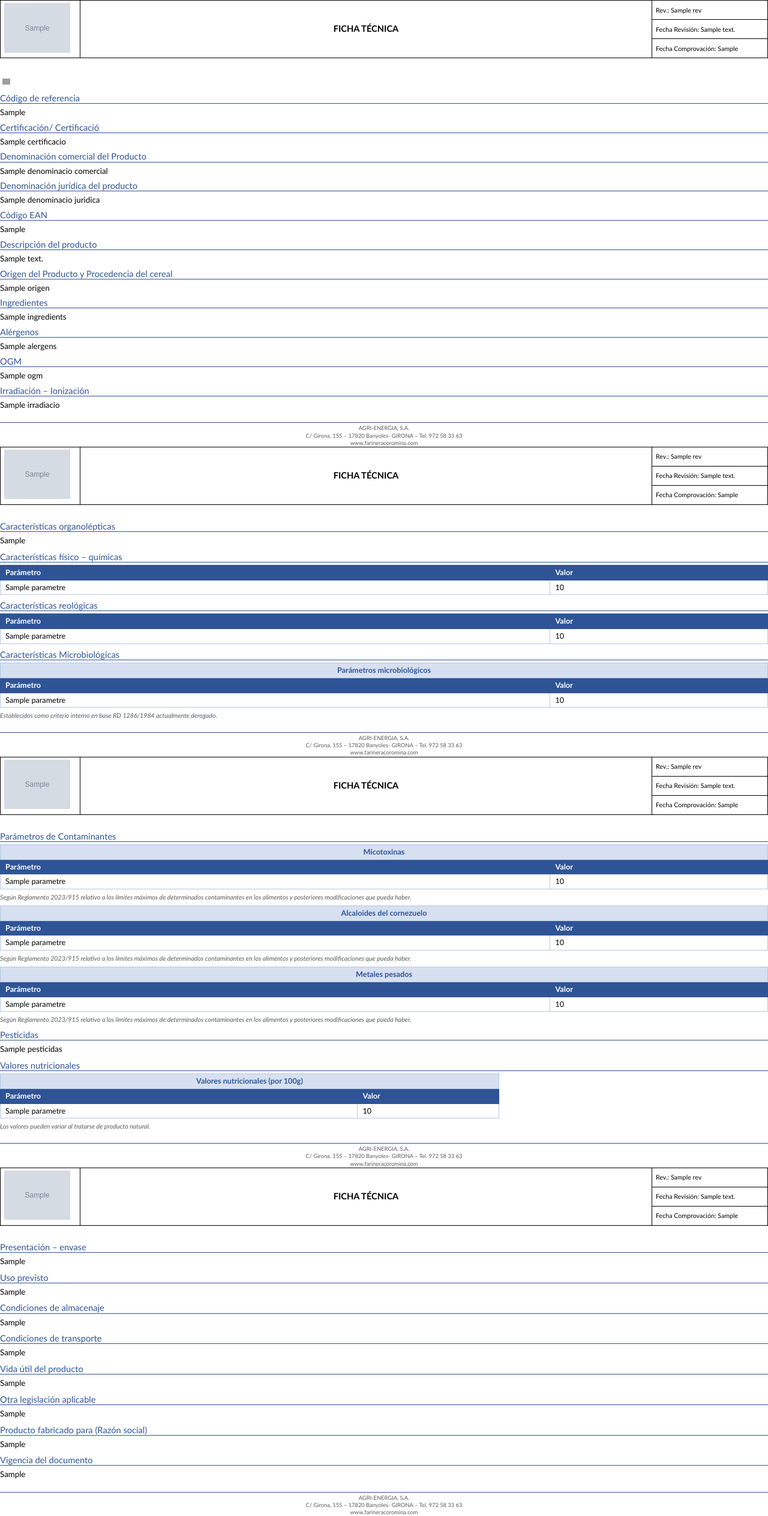
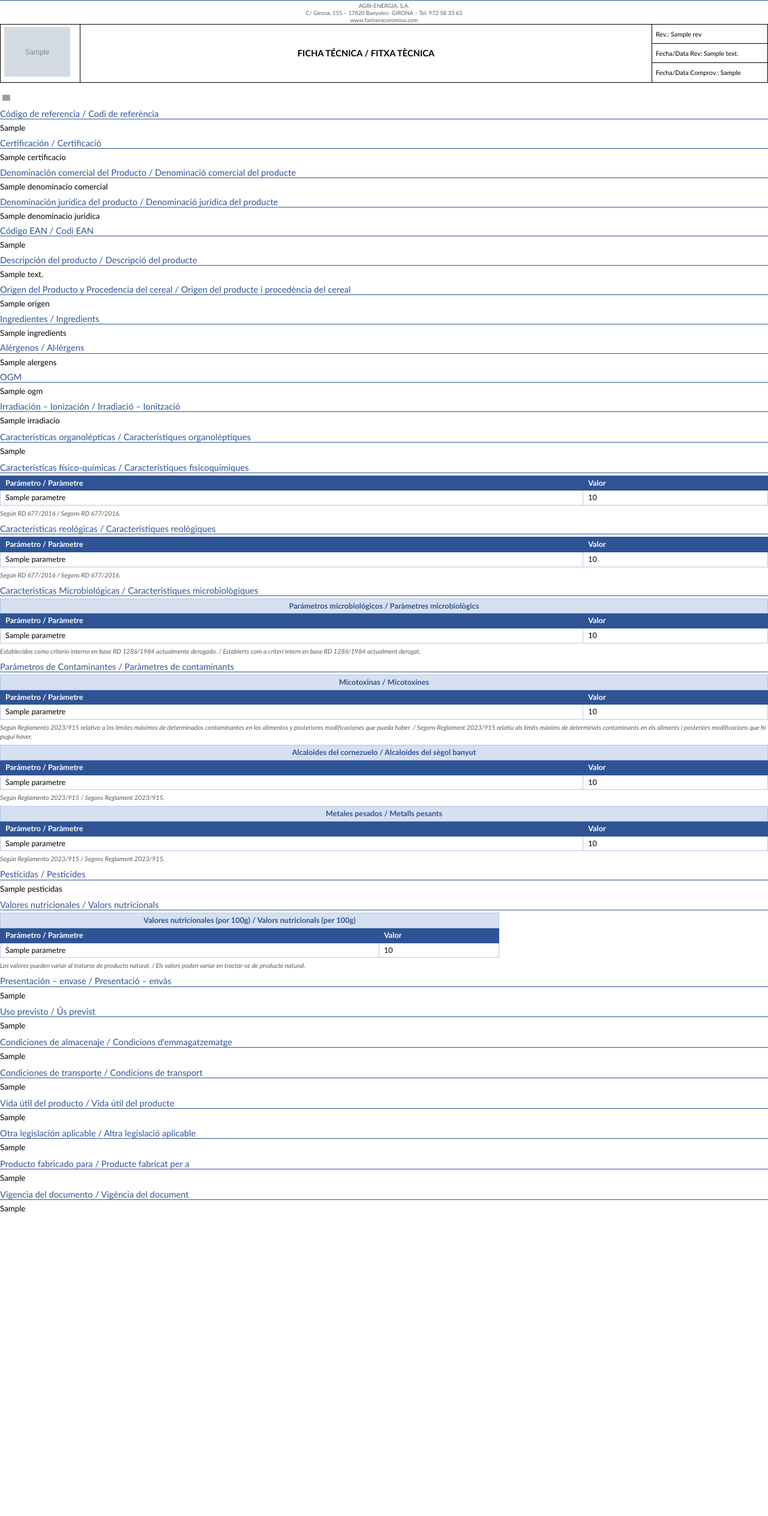
Before and after one commit to ohijazo/FitxesTecniques, a Flask app: template backend/app/templates/fitxa_tecnica.html in a window 1280 px wide. Shown: the whole page at 60% size. After the commit the page ends 2023 px from the top, so only its background shows below. Run offline with Flask 3, Linux system fonts and the light colour scheme; the template is opened without the code that fills it: most values are stand-ins (such as "Sample title", 1, 10 or a date in 2020); grey boxes marked "Sample" are stand-in pictures; grey boxes are pictures that could not be loaded.

Commit message:
Rewrite PDF template: continuous flow without forced page breaks
The PDF now flows continuously like the FTP PDF original:
- Removed all page-break-before and repeated headers/footers
- Content flows naturally from one page to the next
- Footer repeated automatically on every page via @page @frame
- Header only appears once at the top
- No more blank spaces at bottom of intermediate pages
- All labels now bilingual (Spanish / Catalan)
- Notes after tables bilingual

Co-Authored-By: Claude Opus 4.6 (1M context) <noreply@anthropic.com>

```diff
--- a/backend/app/templates/fitxa_tecnica.html
+++ b/backend/app/templates/fitxa_tecnica.html
@@ -5,7 +5,15 @@
 <style>
   @page {
     size: A4;
-    margin: 18mm 18mm 22mm 18mm;
+    margin: 18mm 18mm 25mm 18mm;
+
+    @frame footer {
+      -pdf-frame-content: page-footer;
+      bottom: 0mm;
+      margin-left: 18mm;
+      margin-right: 18mm;
+      height: 15mm;
+    }
   }
 
   body {
@@ -20,7 +28,7 @@
   .header-table {
     width: 100%;
     border-collapse: collapse;
-    margin-bottom: 28px;
+    margin-bottom: 14px;
   }
   .header-table td {
     vertical-align: middle;
@@ -63,7 +71,7 @@
     text-align: justify;
   }
 
-  /* -- Títols de secció (blau + línia, mateixa apparença) -- */
+  /* -- Títols de secció -- */
   .section-title {
     color: #2F5496;
     font-size: 11pt;
@@ -130,46 +138,37 @@
     font-style: italic;
   }
 
-  /* -- Peu de pàgina -- */
-  .footer {
-    text-align: center;
-    font-size: 7pt;
-    color: #595959;
-    border-top: 1px solid #2F5496;
-    padding-top: 3px;
-    margin-top: 20px;
-    line-height: 1.3;
-  }
-
   .note {
     font-size: 8pt;
     color: #595959;
     font-style: italic;
     margin: 1px 0 6px 0;
   }
-
-  .page-break {
-    page-break-before: always;
-  }
 </style>
 </head>
 <body>
 
-<!-- ==================== PÀGINA 1 ==================== -->
+<!-- Peu de pàgina repetit a totes les pàgines -->
+<div id="page-footer" style="text-align: center; font-size: 7pt; color: #595959; border-top: 1px solid #2F5496; padding-top: 3px; line-height: 1.3;">
+  AGRI-ENERGIA, S.A.<br>
+  C/ Girona, 155 – 17820 Banyoles- GIRONA – Tel. 972 58 33 63<br>
+  www.farineracoromina.com
+</div>
 
+<!-- Capçalera (només una vegada) -->
 <table class="header-table">
   <tr>
     <td class="header-logo" rowspan="3">
       <img src="{{ logo_path }}" alt="Logo">
     </td>
-    <td class="header-title" rowspan="3">FICHA TÉCNICA</td>
+    <td class="header-title" rowspan="3">FICHA TÉCNICA / FITXA TÈCNICA</td>
     <td class="header-meta">Rev.: {{ rev }}</td>
   </tr>
   <tr>
-    <td class="header-meta">Fecha Revisión: {{ data_revisio }}</td>
+    <td class="header-meta">Fecha/Data Rev: {{ data_revisio }}</td>
   </tr>
   <tr>
-    <td class="header-meta">Fecha Comprovación: {{ data_comprovacio }}</td>
+    <td class="header-meta">Fecha/Data Comprov.: {{ data_comprovacio }}</td>
   </tr>
 </table>
 
@@ -185,146 +184,114 @@
 </table>
 {% endif %}
 
-<div class="field-label">Código de referencia</div>
+<!-- Identificació del producte -->
+<div class="field-label">Código de referencia / Codi de referència</div>
 <div class="field-value">{{ codi_referencia }}</div>
 
 {% if certificacio %}
-<div class="field-label">Certificación/ Certificació</div>
+<div class="field-label">Certificación / Certificació</div>
 <div class="field-value">{{ certificacio }}</div>
 {% endif %}
 
-<div class="field-label">Denominación comercial del Producto</div>
+<div class="field-label">Denominación comercial del Producto / Denominació comercial del producte</div>
 <div class="field-value">{{ denominacio_comercial }}</div>
 
-<div class="field-label">Denominación jurídica del producto</div>
+<div class="field-label">Denominación jurídica del producto / Denominació jurídica del producte</div>
 <div class="field-value">{{ denominacio_juridica }}</div>
 
 {% if codi_ean %}
-<div class="field-label">Código EAN</div>
+<div class="field-label">Código EAN / Codi EAN</div>
 <div class="field-value">{{ codi_ean }}</div>
 {% endif %}
 
-<div class="field-label">Descripción del producto</div>
+<div class="field-label">Descripción del producto / Descripció del producte</div>
 <div class="field-value">{{ descripcio }}</div>
 
-<div class="field-label">Origen del Producto y Procedencia del cereal</div>
+<div class="field-label">Origen del Producto y Procedencia del cereal / Origen del producte i procedència del cereal</div>
 <div class="field-value">{{ origen }}</div>
 
-<div class="field-label">Ingredientes</div>
+<div class="field-label">Ingredientes / Ingredients</div>
 <div class="field-value">{{ ingredients }}</div>
 
-<div class="field-label">Alérgenos</div>
+<div class="field-label">Alérgenos / Al·lèrgens</div>
 <div class="field-value">{{ alergens }}</div>
 
 <div class="field-label">OGM</div>
 <div class="field-value">{{ ogm }}</div>
 
-<div class="field-label">Irradiación – Ionización</div>
+<div class="field-label">Irradiación – Ionización / Irradiació – Ionització</div>
 <div class="field-value">{{ irradiacio }}</div>
 
-<div class="footer">
-  AGRI-ENERGIA, S.A.<br>
-  C/ Girona, 155 – 17820 Banyoles- GIRONA – Tel. 972 58 33 63<br>
-  www.farineracoromina.com
-</div>
-
-<!-- ==================== PÀGINA 2 ==================== -->
-<div class="page-break"></div>
-
-<table class="header-table">
-  <tr>
-    <td class="header-logo" rowspan="3"><img src="{{ logo_path }}" alt="Logo"></td>
-    <td class="header-title" rowspan="3">FICHA TÉCNICA</td>
-    <td class="header-meta">Rev.: {{ rev }}</td>
-  </tr>
-  <tr><td class="header-meta">Fecha Revisión: {{ data_revisio }}</td></tr>
-  <tr><td class="header-meta">Fecha Comprovación: {{ data_comprovacio }}</td></tr>
-</table>
-
-<div class="section-title">Características organolépticas</div>
+<!-- Característiques -->
+<div class="section-title">Características organolépticas / Característiques organolèptiques</div>
 <div class="field-value">{{ caract_organoleptiques }}</div>
 
-<div class="section-title">Características físico – químicas</div>
+<div class="section-title">Características físico-químicas / Característiques fisicoquímiques</div>
 <table class="param-table">
-  <tr><th>Parámetro</th><th>Valor</th></tr>
+  <tr><th>Parámetro / Paràmetre</th><th>Valor</th></tr>
   {% for row in fisicoquimiques %}
   <tr><td>{{ row.parametre }}</td><td>{{ row.valor }}</td></tr>
   {% endfor %}
 </table>
+<div class="note">Según RD 677/2016 / Segons RD 677/2016.</div>
 
-<div class="section-title">Características reológicas</div>
+<div class="section-title">Características reológicas / Característiques reològiques</div>
 <table class="param-table">
-  <tr><th>Parámetro</th><th>Valor</th></tr>
+  <tr><th>Parámetro / Paràmetre</th><th>Valor</th></tr>
   {% for row in reologiques %}
   <tr><td>{{ row.parametre }}</td><td>{{ row.valor }}</td></tr>
   {% endfor %}
 </table>
+<div class="note">Según RD 677/2016 / Segons RD 677/2016.</div>
 
-<div class="section-title">Características Microbiológicas</div>
+<div class="section-title">Características Microbiológicas / Característiques microbiològiques</div>
 <table class="param-table">
-  <tr><td colspan="2" class="table-subtitle">Parámetros microbiológicos</td></tr>
-  <tr><th>Parámetro</th><th>Valor</th></tr>
+  <tr><td colspan="2" class="table-subtitle">Parámetros microbiológicos / Paràmetres microbiològics</td></tr>
+  <tr><th>Parámetro / Paràmetre</th><th>Valor</th></tr>
   {% for row in microbiologiques %}
   <tr><td>{{ row.parametre }}</td><td>{{ row.valor }}</td></tr>
   {% endfor %}
 </table>
-<div class="note">Establecidos como criterio interno en base RD 1286/1984 actualmente derogado.</div>
+<div class="note">Establecidos como criterio interno en base RD 1286/1984 actualmente derogado. / Establerts com a criteri intern en base RD 1286/1984 actualment derogat.</div>
 
-<div class="footer">
-  AGRI-ENERGIA, S.A.<br>
-  C/ Girona, 155 – 17820 Banyoles- GIRONA – Tel. 972 58 33 63<br>
-  www.farineracoromina.com
-</div>
-
-<!-- ==================== PÀGINA 3 ==================== -->
-<div class="page-break"></div>
-
-<table class="header-table">
-  <tr>
-    <td class="header-logo" rowspan="3"><img src="{{ logo_path }}" alt="Logo"></td>
-    <td class="header-title" rowspan="3">FICHA TÉCNICA</td>
-    <td class="header-meta">Rev.: {{ rev }}</td>
-  </tr>
-  <tr><td class="header-meta">Fecha Revisión: {{ data_revisio }}</td></tr>
-  <tr><td class="header-meta">Fecha Comprovación: {{ data_comprovacio }}</td></tr>
-</table>
-
-<div class="section-title">Parámetros de Contaminantes</div>
+<!-- Contaminants -->
+<div class="section-title">Parámetros de Contaminantes / Paràmetres de contaminants</div>
 
 <table class="param-table">
-  <tr><td colspan="2" class="table-subtitle">Micotoxinas</td></tr>
-  <tr><th>Parámetro</th><th>Valor</th></tr>
+  <tr><td colspan="2" class="table-subtitle">Micotoxinas / Micotoxines</td></tr>
+  <tr><th>Parámetro / Paràmetre</th><th>Valor</th></tr>
   {% for row in micotoxines %}
   <tr><td>{{ row.parametre }}</td><td>{{ row.valor }}</td></tr>
   {% endfor %}
 </table>
-<div class="note">Según Reglamento 2023/915 relativo a los límites máximos de determinados contaminantes en los alimentos y posteriores modificaciones que pueda haber.</div>
+<div class="note">Según Reglamento 2023/915 relativo a los límites máximos de determinados contaminantes en los alimentos y posteriores modificaciones que pueda haber. / Segons Reglament 2023/915 relatiu als límits màxims de determinats contaminants en els aliments i posteriors modificacions que hi pugui haver.</div>
 
 <table class="param-table">
-  <tr><td colspan="2" class="table-subtitle">Alcaloides del cornezuelo</td></tr>
-  <tr><th>Parámetro</th><th>Valor</th></tr>
+  <tr><td colspan="2" class="table-subtitle">Alcaloides del cornezuelo / Alcaloides del sègol banyut</td></tr>
+  <tr><th>Parámetro / Paràmetre</th><th>Valor</th></tr>
   {% for row in alcaloides %}
   <tr><td>{{ row.parametre }}</td><td>{{ row.valor }}</td></tr>
   {% endfor %}
 </table>
-<div class="note">Según Reglamento 2023/915 relativo a los límites máximos de determinados contaminantes en los alimentos y posteriores modificaciones que pueda haber.</div>
+<div class="note">Según Reglamento 2023/915 / Segons Reglament 2023/915.</div>
 
 <table class="param-table">
-  <tr><td colspan="2" class="table-subtitle">Metales pesados</td></tr>
-  <tr><th>Parámetro</th><th>Valor</th></tr>
+  <tr><td colspan="2" class="table-subtitle">Metales pesados / Metalls pesants</td></tr>
+  <tr><th>Parámetro / Paràmetre</th><th>Valor</th></tr>
   {% for row in metalls_pesants %}
   <tr><td>{{ row.parametre }}</td><td>{{ row.valor }}</td></tr>
   {% endfor %}
 </table>
-<div class="note">Según Reglamento 2023/915 relativo a los límites máximos de determinados contaminantes en los alimentos y posteriores modificaciones que pueda haber.</div>
+<div class="note">Según Reglamento 2023/915 / Segons Reglament 2023/915.</div>
 
-<div class="section-title">Pesticidas</div>
+<div class="section-title">Pesticidas / Pesticides</div>
 <div class="field-value">{{ pesticidas }}</div>
 
-<div class="section-title">Valores nutricionales</div>
+<!-- Valors nutricionals -->
+<div class="section-title">Valores nutricionales / Valors nutricionals</div>
 <table class="nutri-table">
-  <tr><td colspan="2" class="table-subtitle">Valores nutricionales (por 100g)</td></tr>
-  <tr><th>Parámetro</th><th>Valor</th></tr>
+  <tr><td colspan="2" class="table-subtitle">Valores nutricionales (por 100g) / Valors nutricionals (per 100g)</td></tr>
+  <tr><th>Parámetro / Paràmetre</th><th>Valor</th></tr>
   {% for row in valors_nutricionals %}
   <tr>
     <td{% if row.sub %} class="sub"{% endif %}>{{ row.parametre }}</td>
@@ -332,58 +299,34 @@
   </tr>
   {% endfor %}
 </table>
-<div class="note">Los valores pueden variar al tratarse de producto natural.</div>
+<div class="note">Los valores pueden variar al tratarse de producto natural. / Els valors poden variar en tractar-se de producte natural.</div>
 
-<div class="footer">
-  AGRI-ENERGIA, S.A.<br>
-  C/ Girona, 155 – 17820 Banyoles- GIRONA – Tel. 972 58 33 63<br>
-  www.farineracoromina.com
-</div>
-
-<!-- ==================== PÀGINA 4 ==================== -->
-<div class="page-break"></div>
-
-<table class="header-table">
-  <tr>
-    <td class="header-logo" rowspan="3"><img src="{{ logo_path }}" alt="Logo"></td>
-    <td class="header-title" rowspan="3">FICHA TÉCNICA</td>
-    <td class="header-meta">Rev.: {{ rev }}</td>
-  </tr>
-  <tr><td class="header-meta">Fecha Revisión: {{ data_revisio }}</td></tr>
-  <tr><td class="header-meta">Fecha Comprovación: {{ data_comprovacio }}</td></tr>
-</table>
-
-<div class="section-title">Presentación – envase</div>
+<!-- Informació comercial -->
+<div class="section-title">Presentación – envase / Presentació – envàs</div>
 <div class="field-value">{{ presentacio_envase }}</div>
 
-<div class="section-title">Uso previsto</div>
+<div class="section-title">Uso previsto / Ús previst</div>
 <div class="field-value">{{ us_previst }}</div>
 
-<div class="section-title">Condiciones de almacenaje</div>
+<div class="section-title">Condiciones de almacenaje / Condicions d'emmagatzematge</div>
 <div class="field-value">{{ condicions_emmagatzematge }}</div>
 
-<div class="section-title">Condiciones de transporte</div>
+<div class="section-title">Condiciones de transporte / Condicions de transport</div>
 <div class="field-value">{{ condicions_transport }}</div>
 
-<div class="section-title">Vida útil del producto</div>
+<div class="section-title">Vida útil del producto / Vida útil del producte</div>
 <div class="field-value">{{ vida_util }}</div>
 
-<div class="section-title">Otra legislación aplicable</div>
+<div class="section-title">Otra legislación aplicable / Altra legislació aplicable</div>
 <div class="field-value">{{ legislacio_aplicable }}</div>
 
 {% if fabricat_per %}
-<div class="section-title">Producto fabricado para (Razón social)</div>
+<div class="section-title">Producto fabricado para / Producte fabricat per a</div>
 <div class="field-value">{{ fabricat_per }}</div>
 {% endif %}
 
-<div class="section-title">Vigencia del documento</div>
+<div class="section-title">Vigencia del documento / Vigència del document</div>
 <div class="field-value">{{ vigencia_document }}</div>
-
-<div class="footer">
-  AGRI-ENERGIA, S.A.<br>
-  C/ Girona, 155 – 17820 Banyoles- GIRONA – Tel. 972 58 33 63<br>
-  www.farineracoromina.com
-</div>
 
 </body>
 </html>
```
